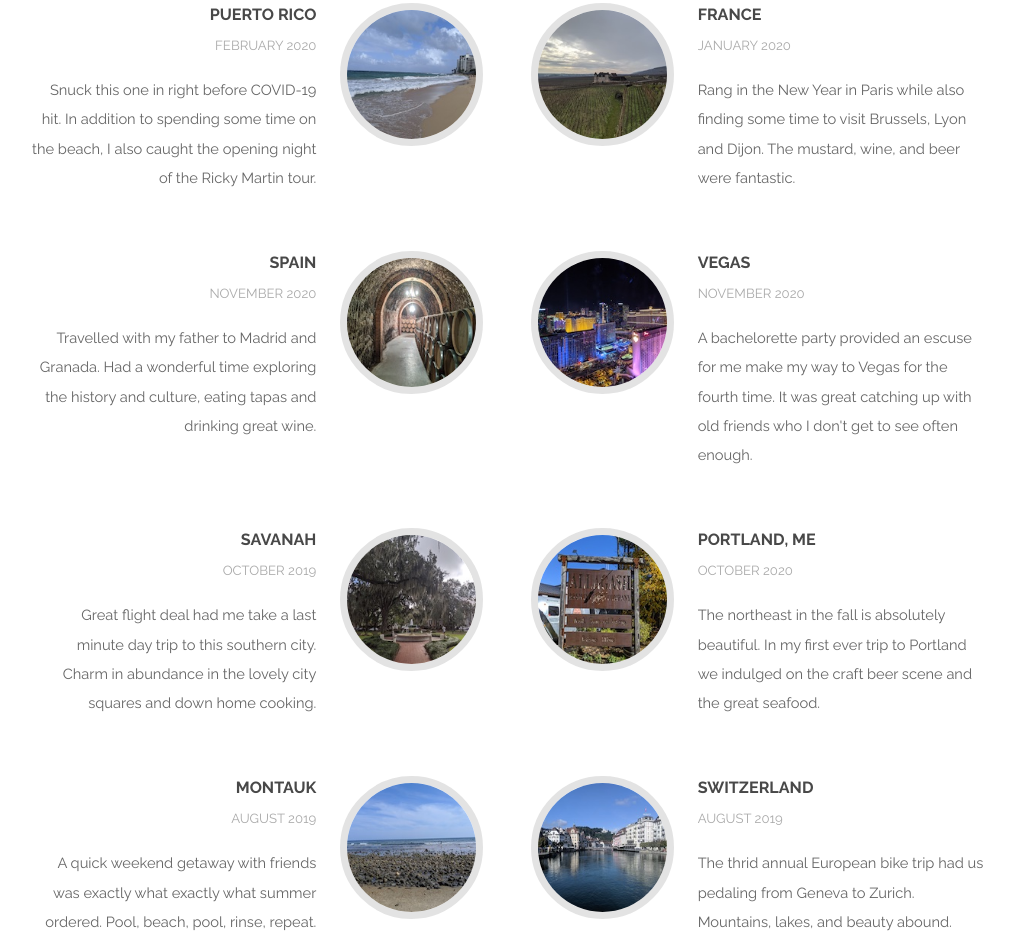
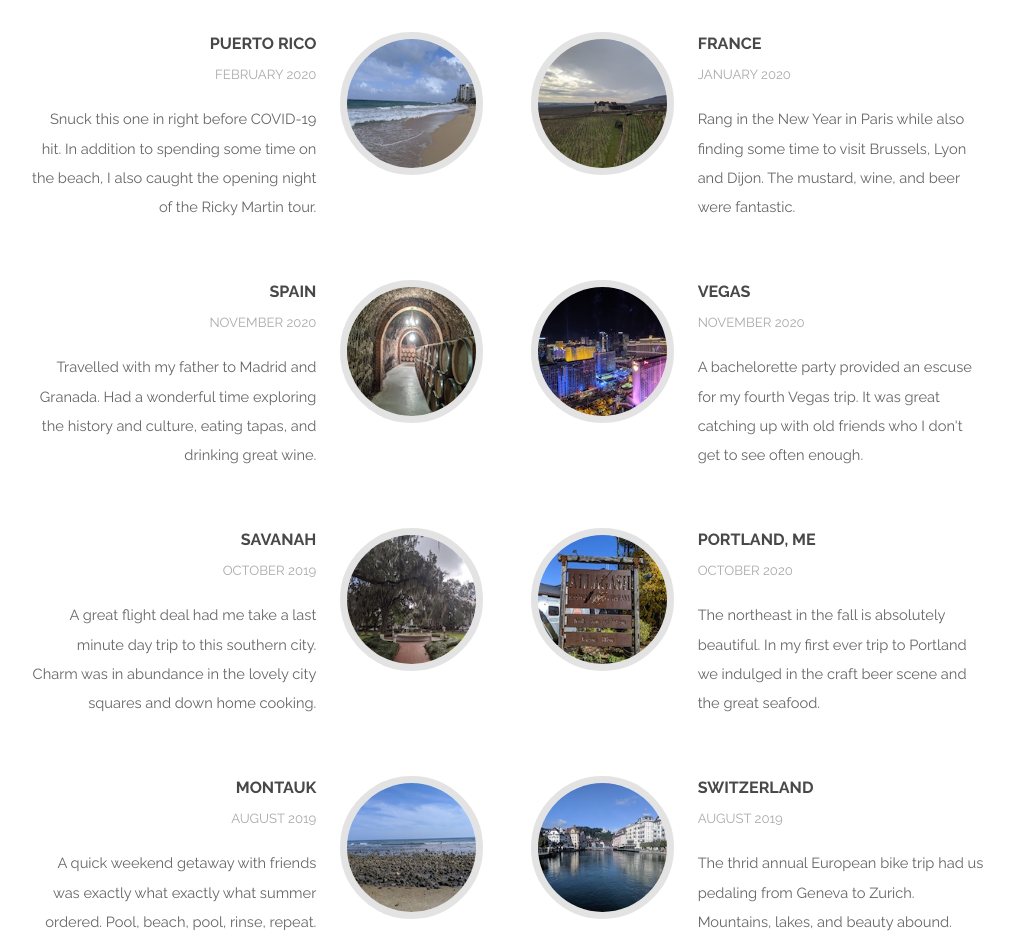
Before and after one commit to andreaamckinnon/andreaaamckinnon.github.io, a website: page site/index.html in a window 1280 px wide. Shown: the part 1865-2800 px from the top of the page, without its empty margins (133-1147 px from the left). Drawn offline with Linux system fonts and the light colour scheme.

Commit message:
Fixed typos.

```diff
--- a/site/index.html
+++ b/site/index.html
@@ -16,7 +16,7 @@
 		<!-- Header -->
 			<header id="header" class="alt">
 				<!-- WORK IN PROGRESS
-				<h1><strong><a href="index.html">Data Science</a></strong>  -->Analytics</h1>
+				<h1><strong><a href="index.html">Data Science</a></strong>  Analytics</h1>-->
 				<nav id="nav">
 					<!-- WORK IN PROGRESS
 					<ul>
@@ -46,7 +46,7 @@
 								</header>
 							</div>
 							<div class="6u$ 12u$(medium)">
-								<p>Like most everything I do, you'll find this site one part business and one part fun. You'll find some content related to my hobbies -- pictures I've taken, vacations I've been on, runs and races I've completed. And some content related to projects I've been tinkering with our questions that have piqued my interest.</p>
+								<p>Like most everything I do, this site is one part business and one part fun. You'll find some content related to my hobbies -- pictures I've taken, vacations I've been on, runs and races I've completed -- and some content related to projects I've been tinkering with or questions that have piqued my interest. Come on in and take a look around.</p>
 							</div>
 						</div>
 					</div>
@@ -111,7 +111,7 @@
 										<h4>Spain</h4>
 										<p>November 2020</p>
 									</header>
-									<p>Travelled with my father to Madrid and Granada. Had a wonderful time exploring the history and culture, eating tapas and drinking great wine.</p>
+									<p>Travelled with my father to Madrid and Granada. Had a wonderful time exploring the history and culture, eating tapas, and drinking great wine.</p>
 								</div>
 							</div>
 							<div class="feature">
@@ -121,7 +121,7 @@
 										<h4>Vegas</h4>
 										<p>November 2020</p>
 									</header>
-									<p>A bachelorette party provided an escuse for me make my way to Vegas for the fourth time. It was great catching up with old friends who I don't get to see often enough.</p>
+									<p>A bachelorette party provided an escuse for my fourth Vegas trip. It was great catching up with old friends who I don't get to see often enough.</p>
 								</div>
 							</div>
 							<div class="feature">
@@ -131,7 +131,7 @@
 										<h4>Savanah</h4>
 										<p>October 2019</p>
 									</header>
-									<p>Great flight deal had me take a last minute day trip to this southern city. Charm in abundance in the lovely city squares and down home cooking. </p>
+									<p>A great flight deal had me take a last minute day trip to this southern city. Charm was in abundance in the lovely city squares and down home cooking. </p>
 								</div>
 							</div>
 							<div class="feature">
@@ -141,7 +141,7 @@
 										<h4>Portland, ME</h4>
 										<p>October 2020</p>
 									</header>
-									<p>The northeast in the fall is absolutely beautiful. In my first ever trip to Portland we indulged on the craft beer scene and the great seafood.</p>
+									<p>The northeast in the fall is absolutely beautiful. In my first ever trip to Portland we indulged in the craft beer scene and the great seafood.</p>
 								</div>
 							</div>
 							<div class="feature">
```
